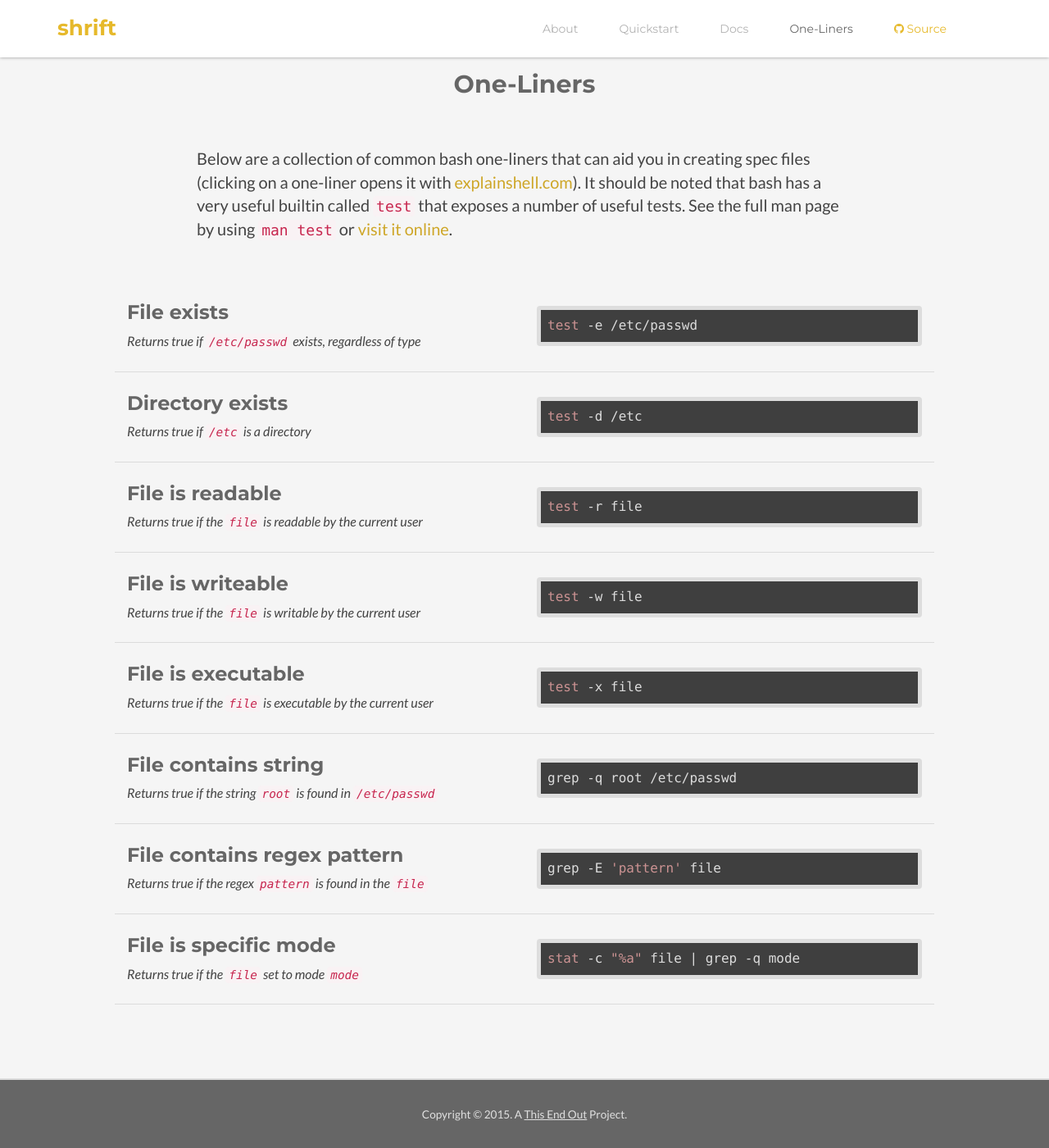
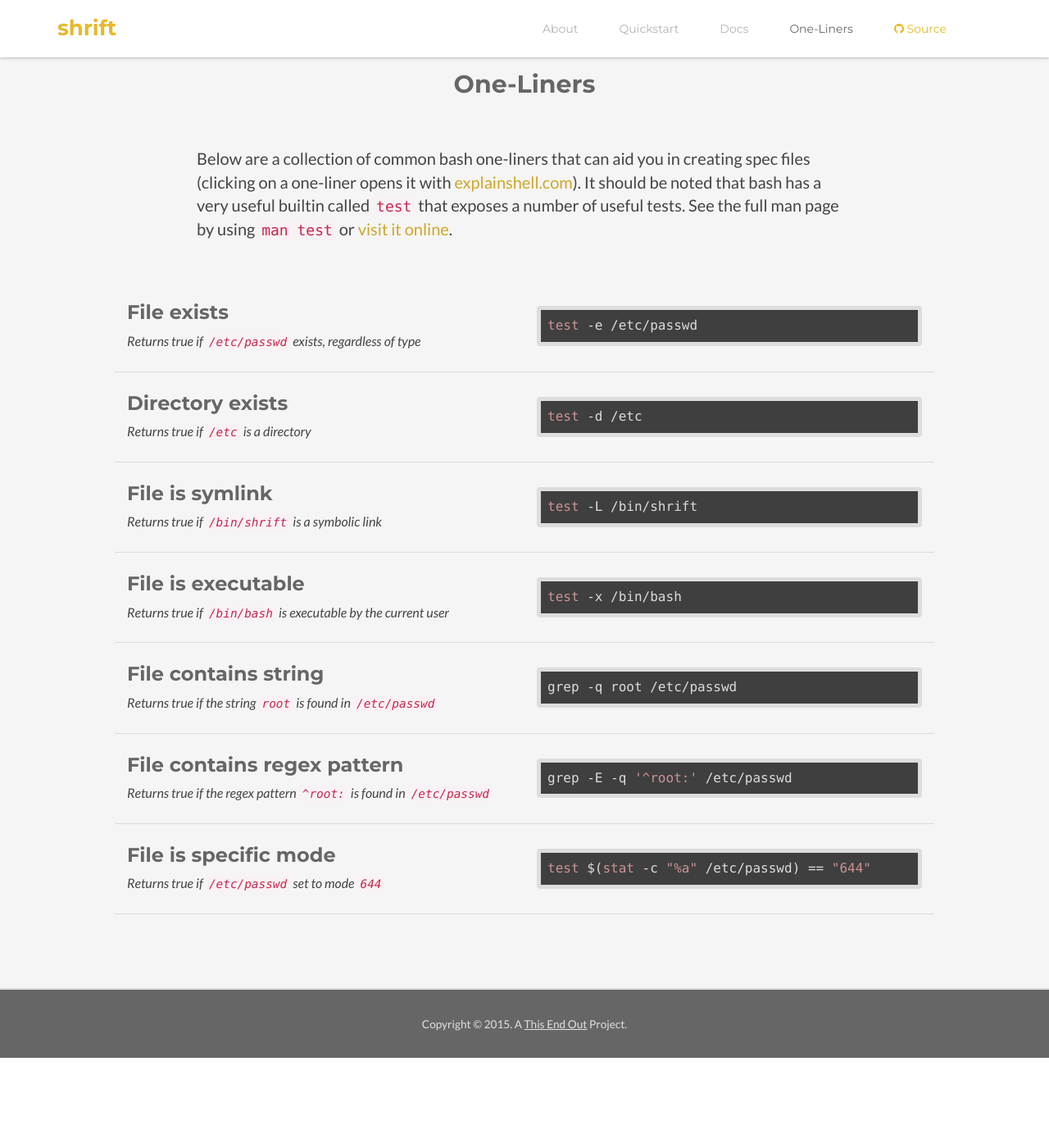
Before and after one commit to thisendout/shrift, a Jekyll site: the page built from index.html, in a window 1280 px wide and 1400 px high, scrolled down 2301 px. Shown: the whole window at 82% size. Built offline with Jekyll 4.4.1, drawn with Linux system fonts in a browser that asks for light colours; after the commit the page ends 3591 px from its top, so only the background shows below that.

Commit message:
Removing exmaple keys in one-liners

```diff
--- a/_data/oneliners.yaml
+++ b/_data/oneliners.yaml
@@ -6,31 +6,22 @@
   description: Returns true if <code>/etc</code> is a directory
   content: test -d /etc
 
-- title: File is readable
-  description: Returns true if the <code>file</code> is readable by the current user
-  content: test -r file
-  example: test -r /etc/passwd
-
-- title: File is writeable
-  description: Returns true if the <code>file</code> is writable by the current user
-  content: test -w file
-  example: test -w /etc/passwd
+- title: File is symlink
+  description: Returns true if <code>/bin/shrift</code> is a symbolic link
+  content: test -L /bin/shrift
 
 - title: File is executable
-  description: Returns true if the <code>file</code> is executable by the current user
-  content: test -x file
-  example: test -x /bin/bash
+  description: Returns true if <code>/bin/bash</code> is executable by the current user
+  content: test -x /bin/bash
 
 - title: File contains string
   description: Returns true if the string <code>root</code> is found in <code>/etc/passwd</code>
   content: grep -q root /etc/passwd
 
 - title: File contains regex pattern
-  description: Returns true if the regex <code>pattern</code> is found in the <code>file</code>
-  content: grep -E 'pattern' file
-  example: grep -E '^root:' /etc/passwd
+  description: Returns true if the regex pattern <code>^root:</code> is found in <code>/etc/passwd</code>
+  content: grep -E -q '^root:' /etc/passwd
 
 - title: File is specific mode
-  description: Returns true if the <code>file</code> set to mode <code>mode</code>
-  content: stat -c "%a" file | grep -q mode
-  example: stat -c "%a" /etc/passwd | grep -q 644
+  description: Returns true if <code>/etc/passwd</code> set to mode <code>644</code>
+  content: test $(stat -c "%a" /etc/passwd) == "644"
```
